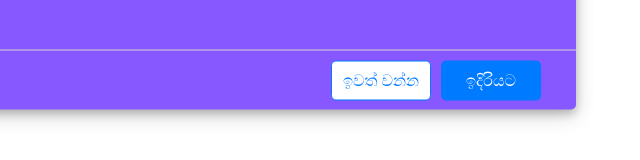
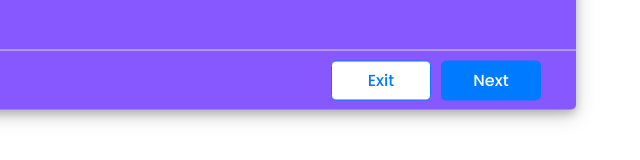
Before and after one commit to Krishbro/English-Quiz-01, a plain HTML site: page index.html in a window 1280 px wide. Both pictures are taken after a click on the button "ආරම්භ කරන්න". Shown: the part 350-510 px from the top of the page, 640-1280 px from the left. Drawn offline with Linux system fonts and the light colour scheme.

Commit message:
Update index.html

```diff
--- a/index.html
+++ b/index.html
@@ -25,8 +25,8 @@
             <div class="info">4. සියලුම ප්‍රශ්න වලට පිළිතුරු ලබා දුන් ලකුනු ප්‍රතිශතයක් ලෙස බලා ගත හැක.</div>
         </div>
         <div class="buttons">
-            <button class="quit">ඉවත් වන්න</button>
-            <button class="restart">ඉදිරියට</button>
+            <button class="quit">Exit</button>
+            <button class="restart">Next</button>
         </div>
     </div>
 
@@ -54,7 +54,7 @@
             <div class="total_que">
                 <!-- Here I've inserted Question Count Number from JavaScript -->
             </div>
-            <button class="next_btn">ඉලග ප්‍රශ්නය</button>
+            <button class="next_btn">Next</button>
         </footer>
     </div>
 
```
